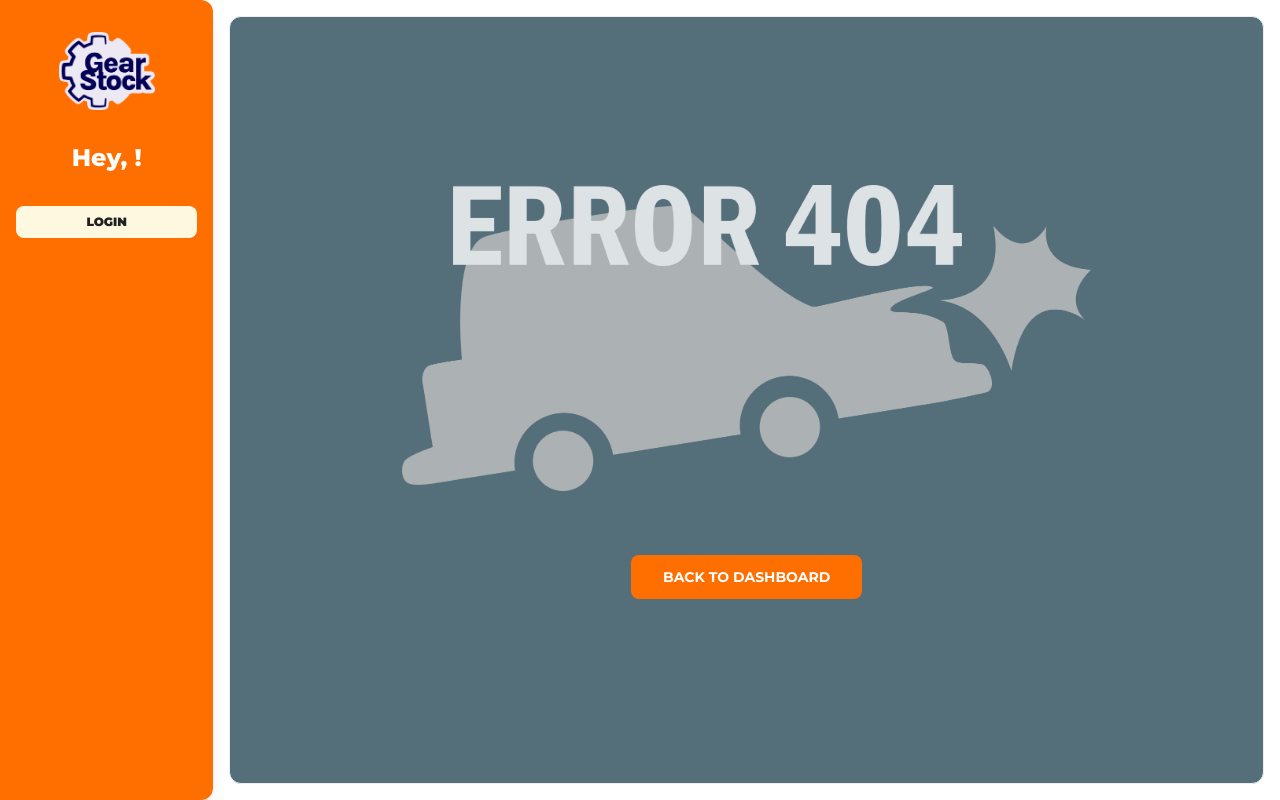
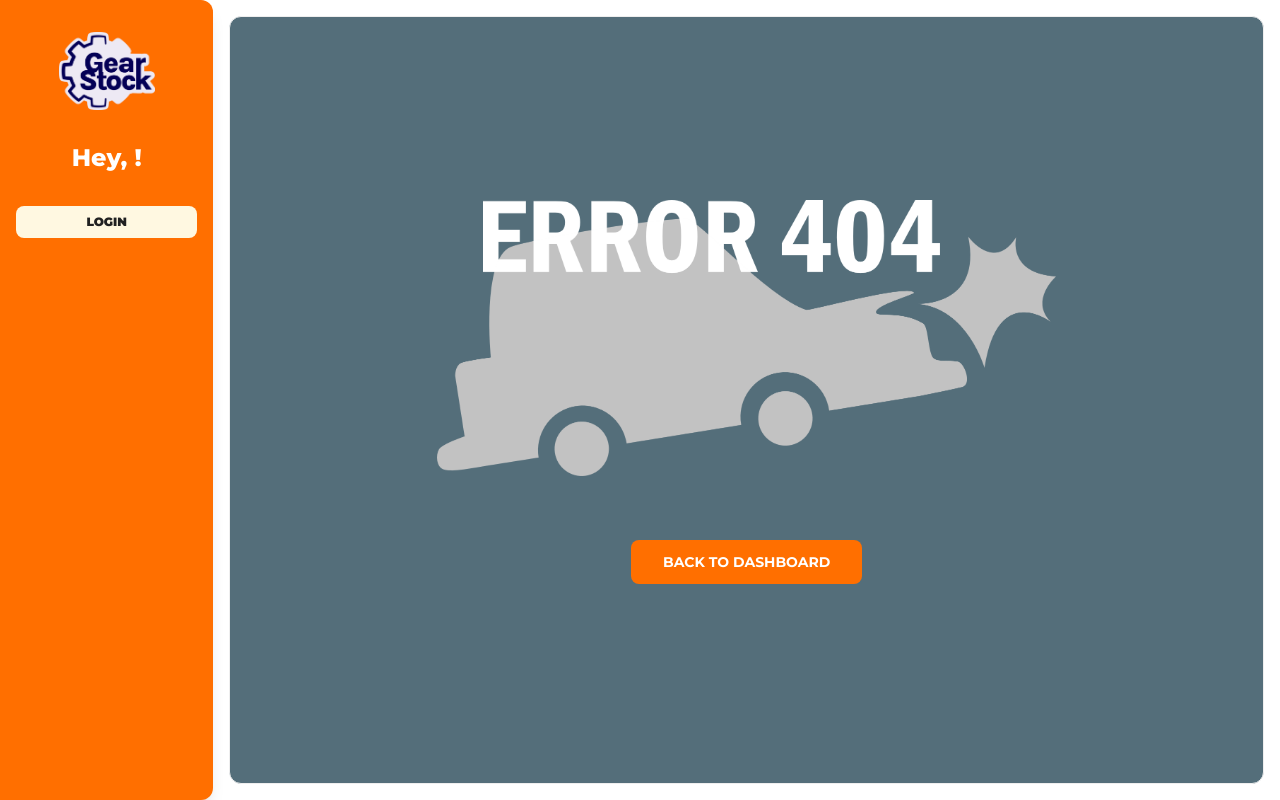
Before and after one commit to Emma-prtll/stockManagement, a React (Vite) app in the folder Front-stockMangement/: page / in a window 1280 px wide. Built offline with nearby package versions, Linux system fonts and the light colour scheme; a web font is replaced by a local one.

Commit message:
little changement

```diff
--- a/Front-stockMangement/src/pages/ErrorPage.jsx
+++ b/Front-stockMangement/src/pages/ErrorPage.jsx
@@ -6,7 +6,7 @@ const ErrorPage = () => {
     return (
         <section className="fixed end-0 w-5/6 p-4 h-screen overflow-y-auto">
             <div className="rounded-l-xl border h-full rounded-xl bg-blue-gray-600 flex flex-col justify-center items-center gap-12">
-                    <img src="/img/icons/Error404.png" alt="Logo" className="w-2/3 opacity-80"/>
+                    <img src="/img/icons/Error404.png" alt="Logo" className="w-3/5"/>
                 <Typography
                     as="a"
                     href="/home"
--- a/Front-stockMangement/src/pages/Home.jsx
+++ b/Front-stockMangement/src/pages/Home.jsx
@@ -18,7 +18,7 @@ const Home = () => {
                 <section className="h-full p-2 rounded-xl bg-blue-gray-900">
                     {/*TITLE*/}
                     <Typography className="font-h1 p-10 w-full text-center text-3xl" color="white">Dashboard</Typography>
-                    <section className="py-14 rounded-xl bg-blue-gray-300 flex">
+                    <section className="py-28 rounded-xl bg-blue-gray-300 flex">
                         <div className="flex flex-col justify-center items-center gap-6 w-1/3 pl-12">
                             <div className="w-full h-1/2 border-4 rounded-xl"></div>
                             <div className="w-full h-1/2 border-4 rounded-xl"></div>
```
